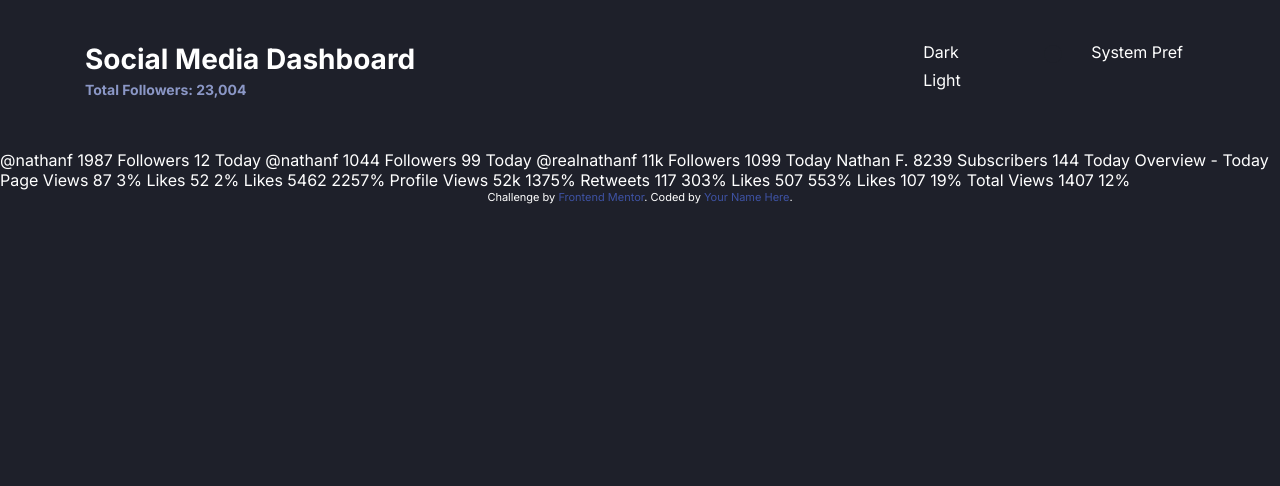
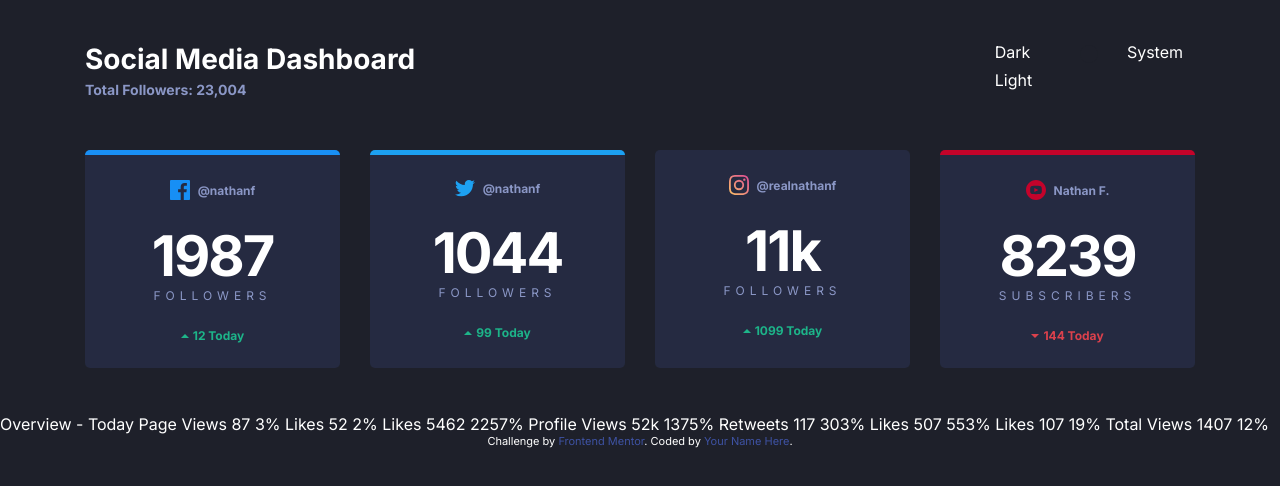
Before and after one commit to KingOfSpades-cmd/ideal-octo-robot, a website: page index.html in a window 1280 px wide. Drawn offline with Linux system fonts and the light colour scheme.

Commit message:
Refactor HTML structure and update CSS source map
- Updated the HTML to include a structured card layout for social media statistics.
- Added cards for Facebook, Twitter, Instagram, and YouTube with relevant data.
- Modified the toggle label for system preference from "System Pref" to "System".
- Updated the CSS source map to reflect changes in the SCSS files and ensure proper mapping.

```diff
--- a/app/scss/components/card.scss
+++ b/app/scss/components/card.scss
@@ -1,6 +1,128 @@
 @use "../util/" as *;
 
+.cards {
+    display: grid;
+    grid-template-columns: 1fr;
+    gap: rem(30);
+
+    @include breakpoint(medium) {
+        grid-template-columns: repeat(2, 1fr);
+    }
+
+    @include breakpoint(large) {
+        grid-template-columns: repeat(4, 1fr);
+    }
+}
+
 .card {
-    padding: rem(20);
+    background: var(--dark-card);
+    color: var(--dark-text1);
+    width: rem(255); //TEMPORARY
+    padding: rem(25);
+    text-align: center;
+    border-radius: rem(5);
 
+    &--facebook {
+        border-top: rem(5) solid var(--facebook);
+    }
+
+    &--twitter {
+        border-top: rem(5) solid var(--twitter);
+    }
+
+    &--instagram {
+        border-top: rem(5) solid var(--instagram);
+    }
+
+    &--youtube {
+        border-top: rem(5) solid var(--youtube);
+    }
+
+    &__platform {
+        display: flex;
+        justify-content: center;
+        align-items: center;
+        margin-bottom: rem(28);
+    }
+
+    &__icon {
+        margin-right: rem(8);
+
+        &--facebook {
+
+        }
+
+        &--twitter {
+
+        }
+
+        &--instagram {
+
+        }
+
+        &--youtube {
+
+        }
+    }
+
+    &__username {
+        font-size: rem(12);
+        font-weight: bold;
+    }
+
+    &__followers {
+        margin-bottom: rem(25);
+    }
+
+    &__count {
+        color: var(--light-bg);
+        font-weight: 700;
+        letter-spacing: rem(-2);
+        line-height: 1;
+        margin-bottom: rem(4);
+
+
+       &--big {
+        font-size: rem(56);
+       }
+
+       &--small {
+
+       }
+    }
+
+    &__label {
+        font-size: rem(12);
+        letter-spacing: rem(5);
+        font-weight: normal;
+        color: var(--dark-text1);
+        text-transform: uppercase;
+
+
+
+    }
+
+    &__change {
+        display: flex;
+        font-size: rem(12);
+        font-weight: bold;
+        align-items: center;
+        justify-content: center;
+
+        &--up {
+            color: var(--limegreen);
+        }
+
+        &--down {
+            color: var(--brightred);
+        }
+
+        img {
+            margin-right: rem(4);
+        }
+    }
+
+    &__number {
+
+    }
 }
--- a/index.html
+++ b/index.html
@@ -40,32 +40,94 @@
       <span aria-hidden="true" class="toggle__button"></span>
     </div>
     <label for="dark" >Dark</label>
-    <label for="system" >System Pref</label>
+    <label for="system" >System</label>
     <label for="light" >Light</label>
 
     </fieldset>
   </header>
   <main>
-    <section></section>
-    @nathanf
-    1987
-    Followers
-    12 Today
+    <section class="container cards" >
+      <div class="card card--facebook">
+          <div class="card__platform">
+            <img
+              class="card__icon"
+              src="/images/icon-facebook.svg"
+              alt="facebook"
+            />
+            <div class="card__username">@nathanf</div>
+          </div>
+          <div class="card__followers">
+              <div class="card__count card__count--big">1987</div>
+              <div class="card__label">Followers</div>
+          </div>
+          <div class="card__change card__change--up">
+            <img src="/images/icon-up.svg" alt="up arrow">
+            <div class="card__number">12 Today</div>
+          </div>
+      </div>
 
-    @nathanf
-    1044
-    Followers
-    99 Today
+      <div class="card card--twitter">
+        <div class="card__platform">
+          <img
+            class="card__icon"
+            src="/images/icon-twitter.svg"
+            alt="twitter"
+          />
+          <div class="card__username">@nathanf</div>
+        </div>
+        <div class="card__followers">
+            <div class="card__count card__count--big">1044</div>
+            <div class="card__label">Followers</div>
+        </div>
+        <div class="card__change card__change--up">
+          <img src="/images/icon-up.svg" alt="up arrow">
+          <div class="card__number">99 Today</div>
+        </div>
+      </div>
 
-    @realnathanf
-    11k
-    Followers
-    1099 Today
+      <div class="card card--instagram">
+        <div class="card__platform">
+          <img
+            class="card__icon"
+            src="/images/icon-instagram.svg"
+            alt="instagram"
+          />
+          <div class="card__username">@realnathanf</div>
+        </div>
+        <div class="card__followers">
+            <div class="card__count card__count--big">11k</div>
+            <div class="card__label">Followers</div>
+        </div>
+        <div class="card__change card__change--up">
+          <img src="/images/icon-up.svg" alt="up arrow">
+          <div class="card__number">1099 Today</div>
+        </div>
+      </div>
 
-    Nathan F.
-    8239
-    Subscribers
-    144 Today
+      <div class="card card--youtube">
+          <div class="card__platform">
+            <img
+              class="card__icon"
+              src="/images/icon-youtube.svg"
+              alt="youtube"
+            />
+            <div class="card__username">Nathan F.</div>
+          </div>
+          <div class="card__followers">
+              <div class="card__count card__count--big">8239</div>
+              <div class="card__label">Subscribers</div>
+          </div>
+          <div class="card__change card__change--down">
+            <img src="/images/icon-down.svg" alt="down arrow">
+            <div class="card__number">144 Today</div>
+          </div>
+      </div>
+
+    </section>
+
+
+
+
 
 
 
```
Also changed, not shown: app/scss/globals/layout.scss (line endings or trailing spaces), dist/style.css, 1 other file.
